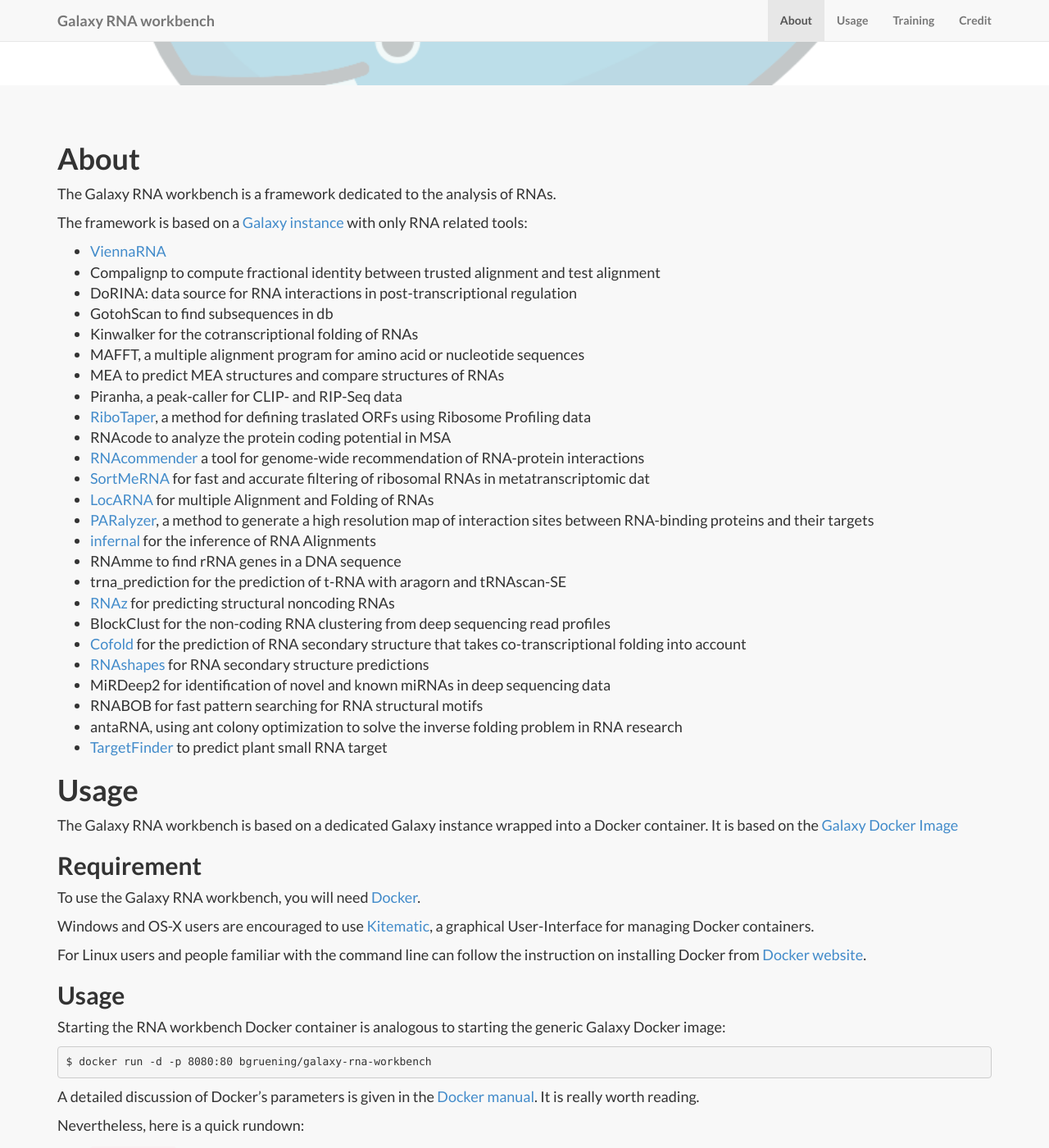
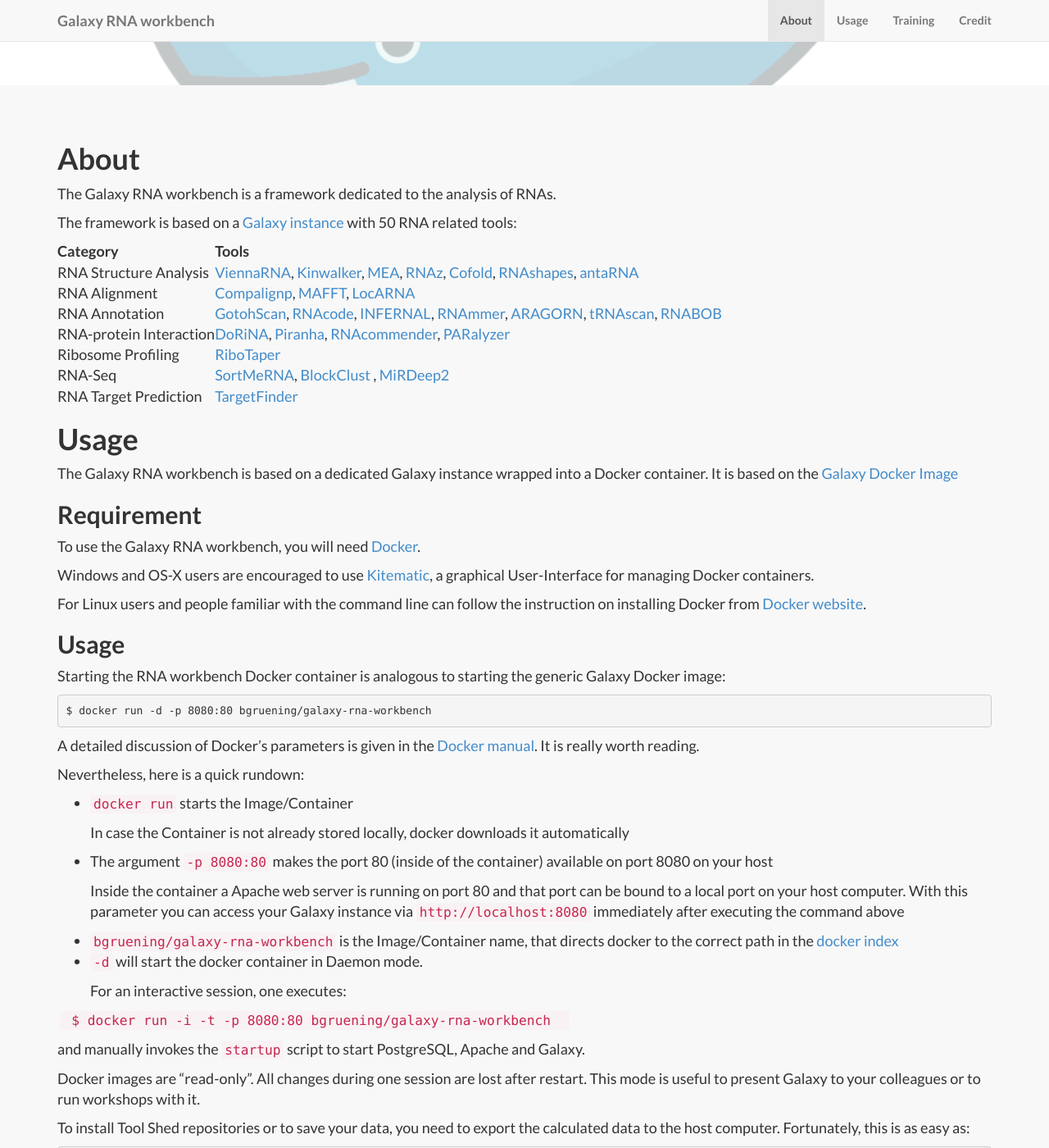
Before and after one commit to bgruening/galaxy-rna-workbench, a Jekyll site: the page built from index.md, in a window 1280 px wide and 1400 px high, scrolled down 585 px. Shown: the whole window at 82% size. Built offline with Jekyll 4.4.1, drawn with Linux system fonts in a browser that asks for light colours; nearby versions of some CDN libraries; library files that are not in the unit come from our copies; our own code applies the rules of GitHub Pages for plain Markdown files.

Commit message:
Update the available tools

```diff
--- a/index.md
+++ b/index.md
@@ -6,33 +6,17 @@
 
 The Galaxy RNA workbench is a framework dedicated to the analysis of RNAs.
 
-The framework is based on a [Galaxy instance](https://galaxyproject.org/) with only RNA related tools:
+The framework is based on a [Galaxy instance](https://galaxyproject.org/) with 50 RNA related tools:
 
-- [ViennaRNA](http://www.tbi.univie.ac.at/RNA/)
-- Compalignp to compute fractional identity between trusted alignment and test alignment
-- DoRINA: data source for RNA interactions in post-transcriptional regulation
-- GotohScan to find subsequences in db
-- Kinwalker for the cotranscriptional folding of RNAs
-- MAFFT, a multiple alignment program for amino acid or nucleotide sequences
-- MEA to predict MEA structures and compare structures of RNAs
-- Piranha, a peak-caller for CLIP- and RIP-Seq data
-- [RiboTaper](https://ohlerlab.mdc-berlin.de/software/RiboTaper_126/), a method for defining traslated ORFs using Ribosome Profiling data
-- RNAcode to analyze the protein coding potential in MSA
-- [RNAcommender](https://github.com/gianlucacorrado/RNAcommender) a tool for genome-wide recommendation of RNA-protein interactions
-- [SortMeRNA](http://bioinfo.lifl.fr/RNA/sortmerna/) for fast and accurate filtering of ribosomal RNAs in metatranscriptomic dat
-- [LocARNA](http://www.bioinf.uni-freiburg.de/Software/LocARNA/) for multiple Alignment and Folding of RNAs
-- [PARalyzer](https://ohlerlab.mdc-berlin.de/software/PARalyzer_85/), a method to generate a high resolution map of interaction sites between RNA-binding proteins and their targets
-- [infernal](http://infernal.janelia.org/) for the inference of RNA Alignments
-- RNAmme to find rRNA genes in a DNA sequence
-- trna_prediction for the prediction of t-RNA with aragorn and tRNAscan-SE
-- [RNAz](https://www.tbi.univie.ac.at/~wash/RNAz/) for predicting structural noncoding RNAs
-- BlockClust for the non-coding RNA clustering from deep sequencing read profiles
-- [Cofold](http://www.e-rna.org/cofold/) for the prediction of RNA secondary structure that takes co-transcriptional folding into account
-- [RNAshapes](http://bibiserv.techfak.uni-bielefeld.de/rnashapes/) for RNA secondary structure predictions
-- MiRDeep2 for identification of novel and known miRNAs in deep sequencing data
-- RNABOB for fast pattern searching for RNA structural motifs
-- antaRNA, using ant colony optimization to solve the inverse folding problem in RNA research
-- [TargetFinder](https://github.com/carringtonlab/TargetFinder.git) to predict plant small RNA target
+| Category   | Tools |
+| -------- | ----------- |
+| RNA Structure Analysis| [ViennaRNA](http://www.tbi.univie.ac.at/RNA/), [Kinwalker](http://www.bioinf.uni-leipzig.de/Software/Kinwalker/), [MEA](http://www.bioinf.uni-leipzig.de/Software/mea/), [RNAz](http://www.tbi.univie.ac.at/~wash/RNAz/), [Cofold](http://www.e-rna.org/cofold/), [RNAshapes](https://bibiserv2.cebitec.uni-bielefeld.de/rnashapes), [antaRNA](http://www.bioinf.uni-freiburg.de/Software/antaRNA/)|
+| RNA Alignment | [Compalignp](http://www.biophys.uni-duesseldorf.de/bralibase/), [MAFFT](http://mafft.cbrc.jp/alignment/software/), [LocARNA](http://rna.informatik.uni-freiburg.de/LocARNA/Input.jsp) |
+| RNA Annotation | [GotohScan](http://www.bioinf.uni-leipzig.de/Software/GotohScan/), [RNAcode](http://wash.github.io/rnacode/), [INFERNAL](http://eddylab.org/infernal/), [RNAmmer](http://www.cbs.dtu.dk/services/RNAmmer/), [ARAGORN](http://mbio-serv2.mbioekol.lu.se/ARAGORN/), [tRNAscan](http://lowelab.ucsc.edu/tRNAscan-SE/), [RNABOB](http://eddylab.org/software.html) |
+| RNA-protein Interaction |  [DoRiNA](http://dorina.mdc-berlin.de/), [Piranha](https://github.com/smithlabcode/piranha), [RNAcommender](https://github.com/gianlucacorrado/RNAcommender), [PARalyzer](https://ohlerlab.mdc-berlin.de/software/PARalyzer_85/)|
+| Ribosome Profiling | [RiboTaper](https://ohlerlab.mdc-berlin.de/software/RiboTaper_126/) |
+| RNA-Seq |[SortMeRNA](http://bioinfo.lifl.fr/RNA/sortmerna/), [BlockClust](http://www.bioinf.uni-freiburg.de/Software/) , [MiRDeep2](https://www.mdc-berlin.de/8551903/en/)  |
+| RNA Target Prediction | [TargetFinder](https://github.com/carringtonlab/TargetFinder) |
 
 # Usage
 
```
